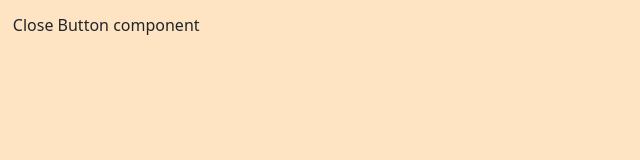
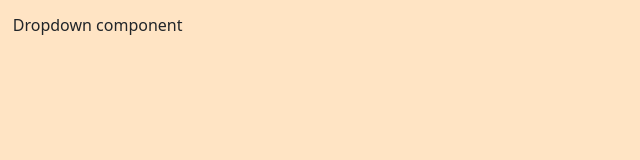
Before and after one commit to Beckster6211/Bootstrap-practice, a React (Create React App) app: page / in a window 1280 px wide. Shown: the top 160 px of the page, without its empty margins (0-640 px from the left). Built offline with nearby package versions, Linux system fonts and the light colour scheme.

Commit message:
closeButton done, starting on dropdown

```diff
--- a/src/App.js
+++ b/src/App.js
@@ -12,6 +12,7 @@ import ComButtonGroup from './Components/ButtonGroup';
 import ComCard from './Components/Card';
 import ComCarousels from './Components/Carousels';
 import ComCloseButton from './Components/CloseButton';
+import ComDropdown from './Components/Dropdown';
 
 function App() {
   return (
@@ -27,7 +28,8 @@ function App() {
       {/* <ComButtonGroup/> */}
       {/* <ComCard/> */}
       {/* <ComCarousels/> */}
-      <ComCloseButton/>
+      {/* <ComCloseButton/> */}
+      <ComDropdown/>
     </div>
   );
 }
--- a/src/Components/CloseButton.js
+++ b/src/Components/CloseButton.js
@@ -1,9 +1,23 @@
 import React from "react"
+
+import CloseButton from 'react-bootstrap/CloseButton';
+
 
 function ComCloseButton(){
     return(
         <div>
             <p>Close Button component</p>
+            <p>generic close button for modal and alerts</p>
+            <CloseButton/>
+            <p>can add relevant styling to a disbaled close button to prevent user interactions</p>
+            <CloseButton disabled/>
+            <p>change default to dark color to white with variant="white"</p>
+            <div className="bg-dark p-3">
+      <CloseButton variant="white" />
+      <CloseButton variant="white" disabled />
+    </div>
+    <p>to ensure maximum accessibility for CloseButton components recommended provide text for screen readers.</p>
+    <CloseButton aria-label="Hide" />
         </div>
     )
 }
--- /dev/null
+++ b/src/Components/Dropdown.js
@@ -0,0 +1,11 @@
+import React from "react"
+
+function ComDropdown(){
+    return(
+    <div>
+        <p>Dropdown component</p>
+    </div>
+    )
+}
+
+export default ComDropdown
```
